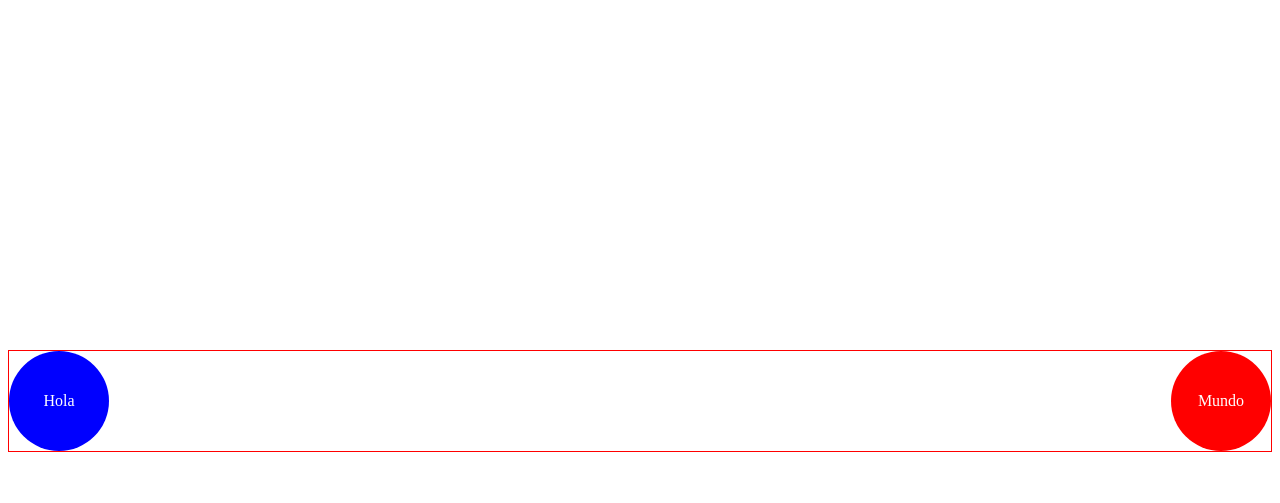
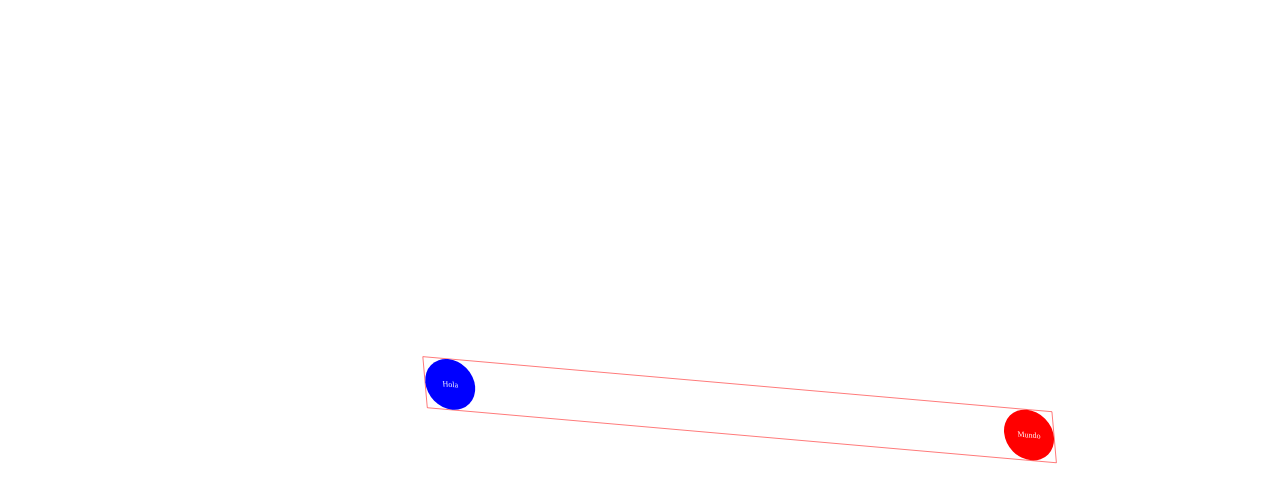
Before and after one commit to dvergara09/animations_platzi, a plain HTML site: page index.html in a window 1280 px wide. Shown: the part 79-582 px from the top of the page. Drawn offline with Linux system fonts and the light colour scheme.

Commit message:
sintaxis tranformacion

```diff
--- a/css/main.css
+++ b/css/main.css
@@ -27,6 +27,7 @@
     border: 1px solid red;
     height: 100px;
     width:100%;
+    transform: rotate(5deg) skew(10deg) translate(100px) scale(.5)
 }
 
 .pelota.a{
```
